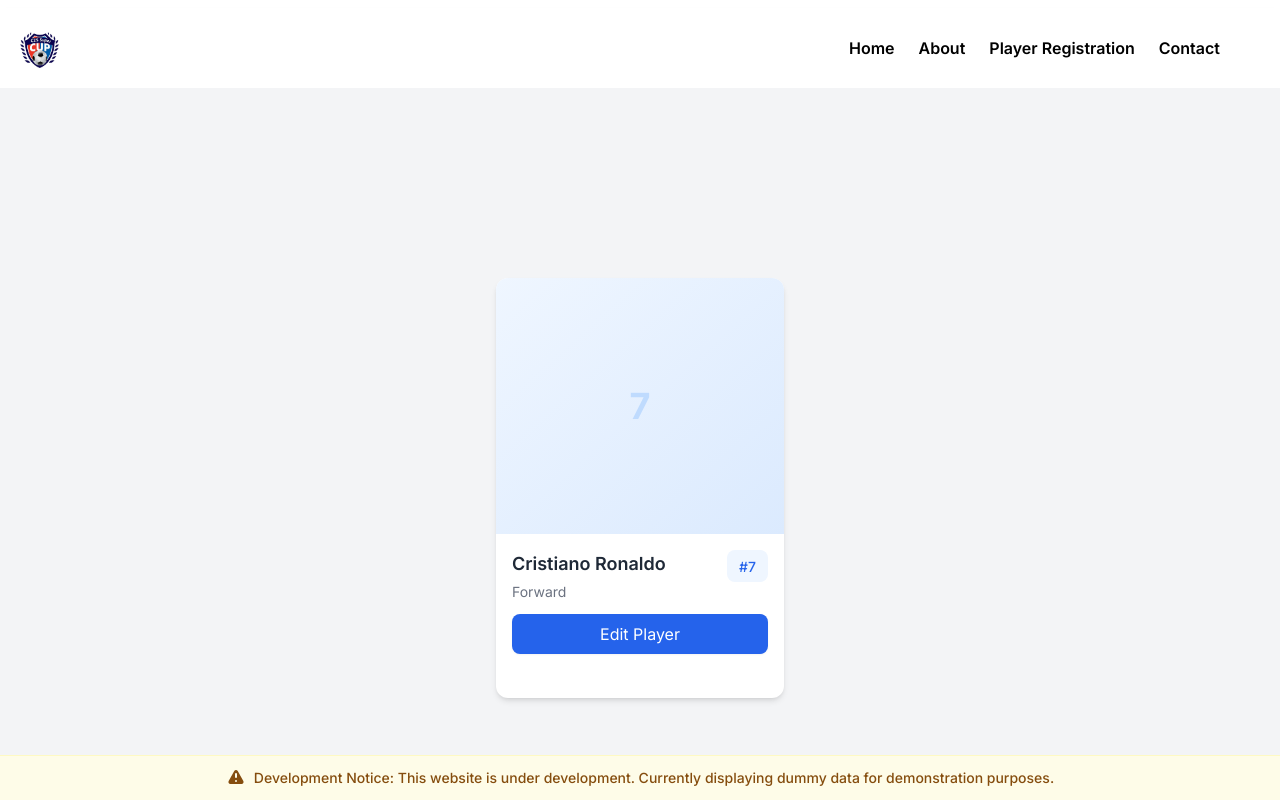
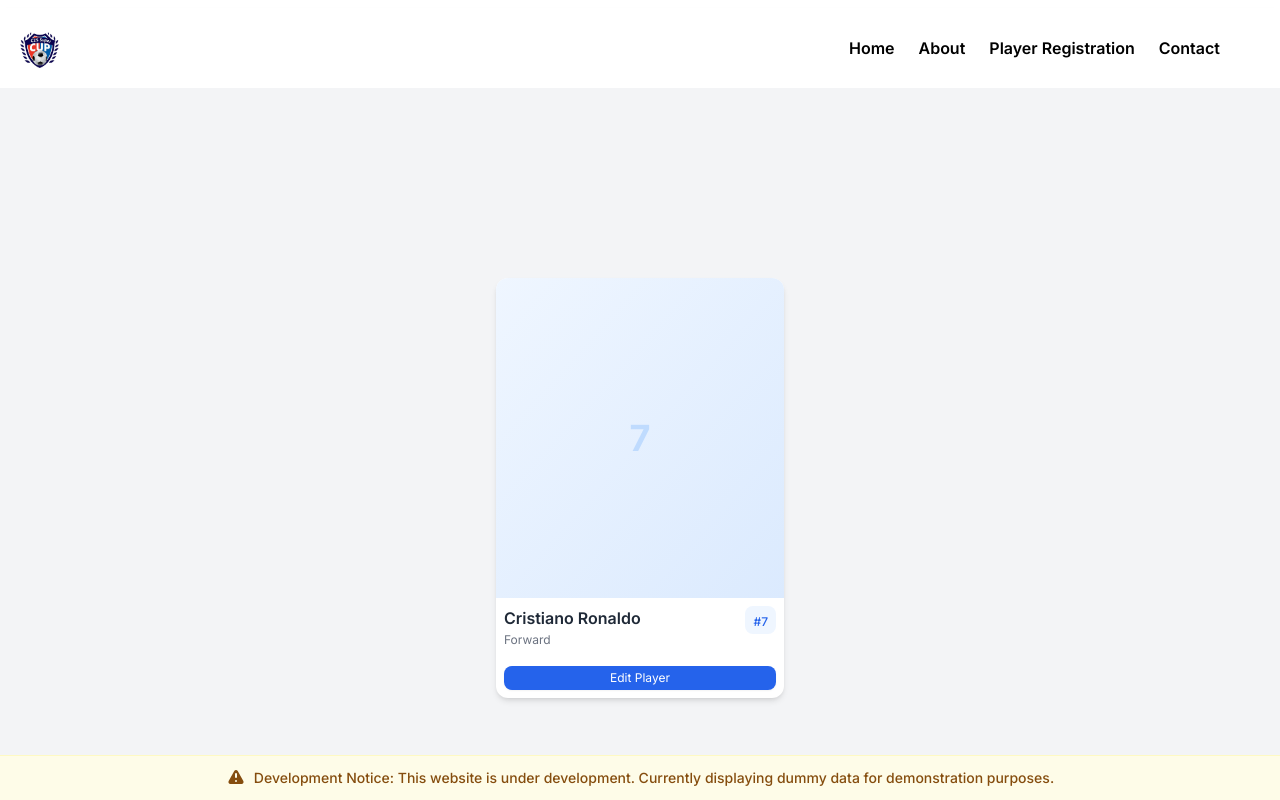
Before and after one commit to chistym17/czs-frontend, a Next.js app: page /player-card in a window 1280 px wide. Shown: the top 800 px of the page. Built offline with nearby package versions, Linux system fonts and the light colour scheme.

Commit message:
minor fixes

```diff
--- a/src/components/PlayerCard.jsx
+++ b/src/components/PlayerCard.jsx
@@ -6,9 +6,9 @@
 const PlayerCard = ({ player, teamId, onPlayerUpdate }) => {
   const [isEditModalOpen, setIsEditModalOpen] = useState(false);
 
- return (
-    <div className="relative group bg-white rounded-xl shadow-md hover:shadow-lg transition-all duration-300 w-72 h-[420px] overflow-hidden">
-      <div className="relative h-64 w-full overflow-hidden">
+  return (
+    <div className="relative group bg-white rounded-xl shadow-md hover:shadow-lg transition-all duration-300 w-72 h-[420px] overflow-hidden flex flex-col">
+      <div className="relative h-80 w-full overflow-hidden">
         {player.image ? (
           <Image
             src={player.image}
@@ -25,22 +25,22 @@
         )}
       </div>
 
-      <div className="p-4 space-y-3">
+      <div className="p-2 space-y-1 flex-grow flex flex-col justify-between">
         <div className="flex justify-between items-start">
-          <div className="space-y-1">
-            <h3 className="text-lg font-semibold text-gray-800 max-w-[180px] truncate">
+          <div className="space-y-0.5">
+            <h3 className="text-base font-semibold text-gray-800 max-w-[180px] truncate">
               {player.name}
             </h3>
-            <p className="text-sm text-gray-500">{player.position}</p>
+            <p className="text-xs text-gray-500">{player.position}</p>
           </div>
-          <div className="bg-blue-50 px-3 py-1 rounded-lg">
-            <span className="text-sm font-medium text-blue-600">#{player.jerseyNumber}</span>
+          <div className="bg-blue-50 px-2 py-0.5 rounded-lg">
+            <span className="text-xs font-medium text-blue-600">#{player.jerseyNumber}</span>
           </div>
         </div>
 
         <button
           onClick={() => setIsEditModalOpen(true)}
-          className="w-full py-2 px-4 bg-blue-600 text-white rounded-lg hover:bg-blue-700 transition-colors duration-200 shadow-sm"
+          className="w-full py-1 px-2 bg-blue-600 text-white text-xs rounded-lg hover:bg-blue-700 transition-colors duration-200 shadow-sm mt-auto"
         >
           Edit Player
         </button>
--- a/src/components/PlayerForm.jsx
+++ b/src/components/PlayerForm.jsx
@@ -118,7 +118,7 @@
             value={formData.jerseyNumber}
             onChange={handleChange}
             className="w-full px-4 py-2 bg-white border border-gray-300 rounded-lg focus:outline-none focus:ring-2 focus:ring-blue-500 text-gray-800 placeholder-gray-500"
-            placeholder="Enter jersey number (1-99)"
+            placeholder="Enter jersey number"
           />
         </div>
 
```
